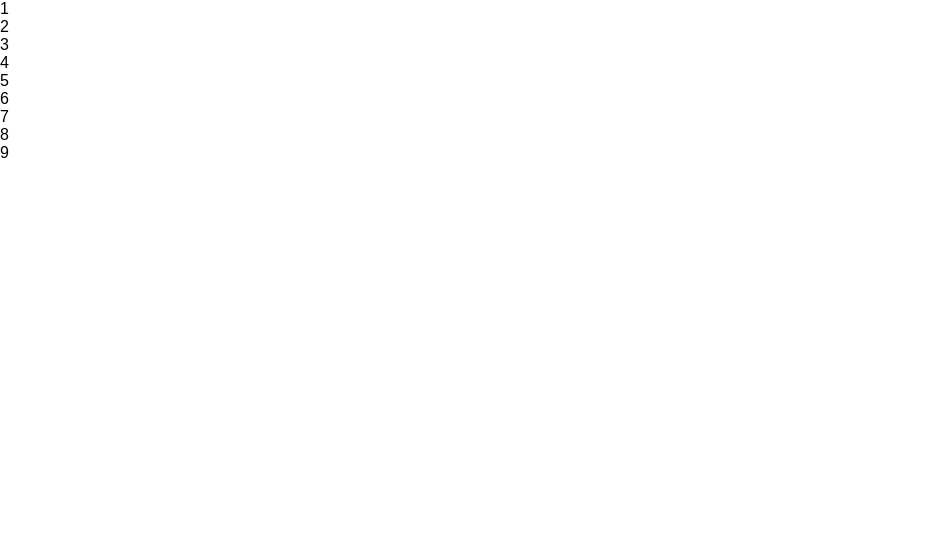
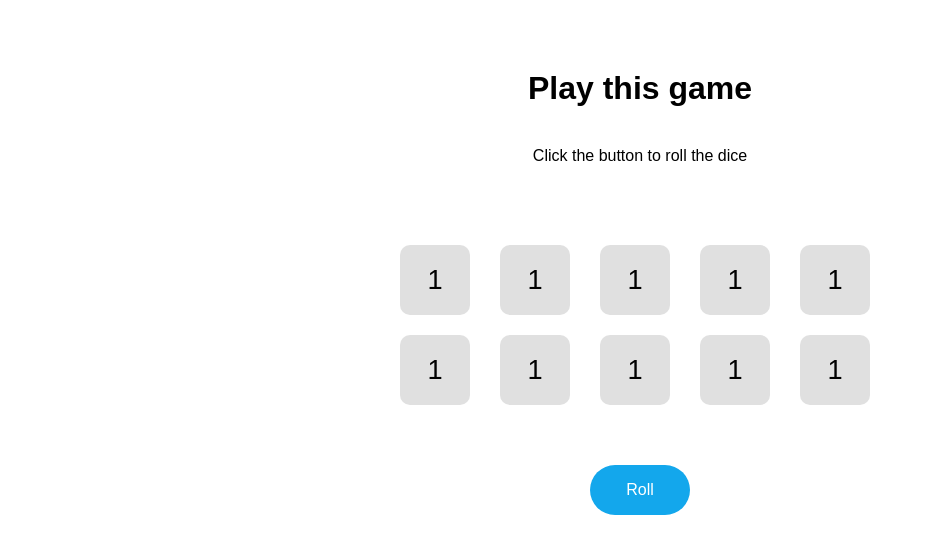
Before and after one commit to TheMohit2003/ReactJS-number-game, a React (Vite) app: page / in a window 1280 px wide. Shown: the top 554 px of the page, without its empty margins (0-933 px from the left). Built offline with nearby package versions, Linux system fonts and the light colour scheme.

Commit message:
UI done , backend remaining

```diff
--- a/src/App.jsx
+++ b/src/App.jsx
@@ -1,18 +1,29 @@
 import React from 'react'
+import Header from './components/Header'
 import Die from './components/Die'
 
 
-function App() {
 
-  const a = [1,2,3,4,5,6,7,8,9]
 
-  const dices =(a.map(item=>{
-    return <Die value={item} />
-  }))
-
+function App(){
   return (
     <div className="App">
-      {dices}
+    <Header title="Play this game" description="Click the button to roll the dice"/>
+      <div className="container">
+      <Die value="1"/>
+      <Die value="1"/>
+      <Die value="1"/>
+      <Die value="1"/>
+      <Die value="1"/>
+      <Die value="1"/>
+      <Die value="1"/>
+      <Die value="1"/>
+      <Die value="1"/>
+      <Die value="1"/>
+      </div>
+      <div className="button-div">
+      <button className="button">Roll</button>
+      </div>
     </div>
   )
 }
--- a/src/components/Die.jsx
+++ b/src/components/Die.jsx
@@ -1,7 +1,7 @@
 import React from 'react'
 
 export default function Die(props){
-    return <div>
+    return <div className="die">
         {props.value}
     </div>
 }
--- /dev/null
+++ b/src/components/Header.jsx
@@ -0,0 +1,9 @@
+import React from 'react'
+
+
+export default function Header(props){
+    return <div className="header">
+        <h1>{props.title}</h1>
+        <p>{props.description}</p>
+    </div>
+}
--- a/src/index.css
+++ b/src/index.css
@@ -1,5 +1,54 @@
 *{
-    font-family:Arial, Helvetica, sans-serif;
+    font-family: Arial, Helvetica, sans-serif;
     margin: 0;
-    box-sizing: border-box;
 }
+
+body{
+    display: flex;
+    justify-content: center;
+    align-items: center;
+}
+
+.header{
+   text-align: center;
+   padding: 30px 0;
+}
+
+.header h1, .header p{
+    margin: 40px 0;
+}
+
+.container{
+    display: grid;
+    grid-template-columns: repeat(5,1fr);
+    grid-template-rows: repeat(2,1fr);
+    width: 500px;
+}
+
+.die{
+    background-color: #e0e0e0;
+    height: 70px;
+    width: 70px;
+    border-radius: 10px;
+    display: flex;
+    justify-content: center;
+    align-items: center;
+    font-size: 1.7rem;
+    margin: 10px;
+
+}
+
+.button-div{
+    padding: 50px;
+    text-align: center;
+}
+
+.button{
+    border: none;
+    height: 50px;
+    width: 100px;
+    font-size: 1rem;
+    background-color: rgb(19, 167, 236);
+    color: white;
+    border-radius: 50px;
+}
```
Also changed, not shown: public/wave.svg (added).
